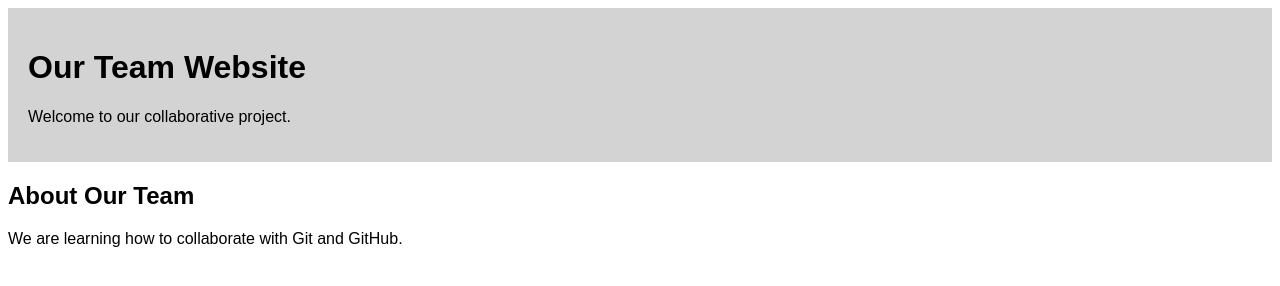
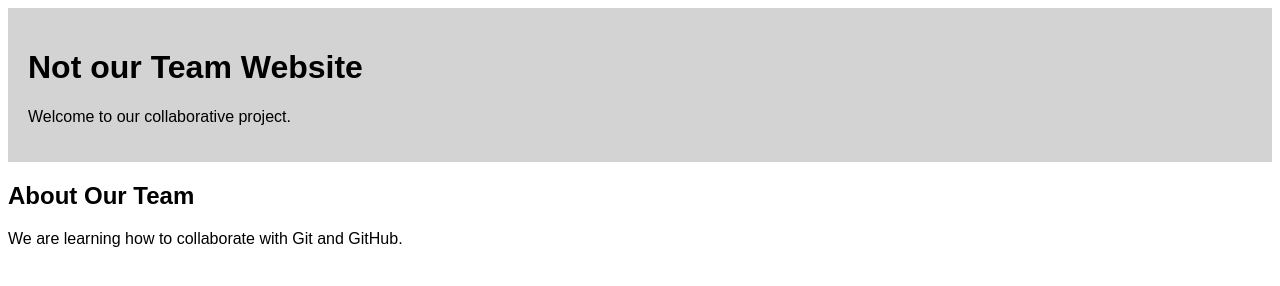
Before and after one commit to cspencer19/github_workflow_conflicts, a plain HTML site: page index.html in a window 1280 px wide. Drawn offline with Linux system fonts and the light colour scheme.

Commit message:
Changed the team heading

```diff
--- a/index.html
+++ b/index.html
@@ -8,7 +8,7 @@
 </head>
 <body>
     <header>
-        <h1>Our Team Website</h1>
+        <h1>Not our Team Website</h1>
         <p>Welcome to our collaborative project.</p>
     </header>
 
```
